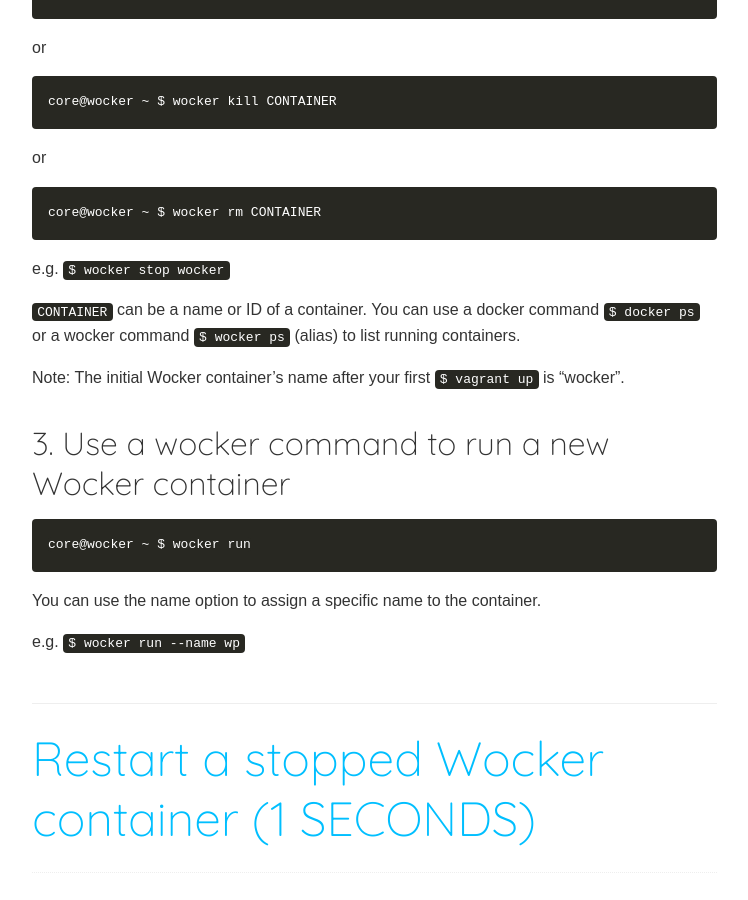
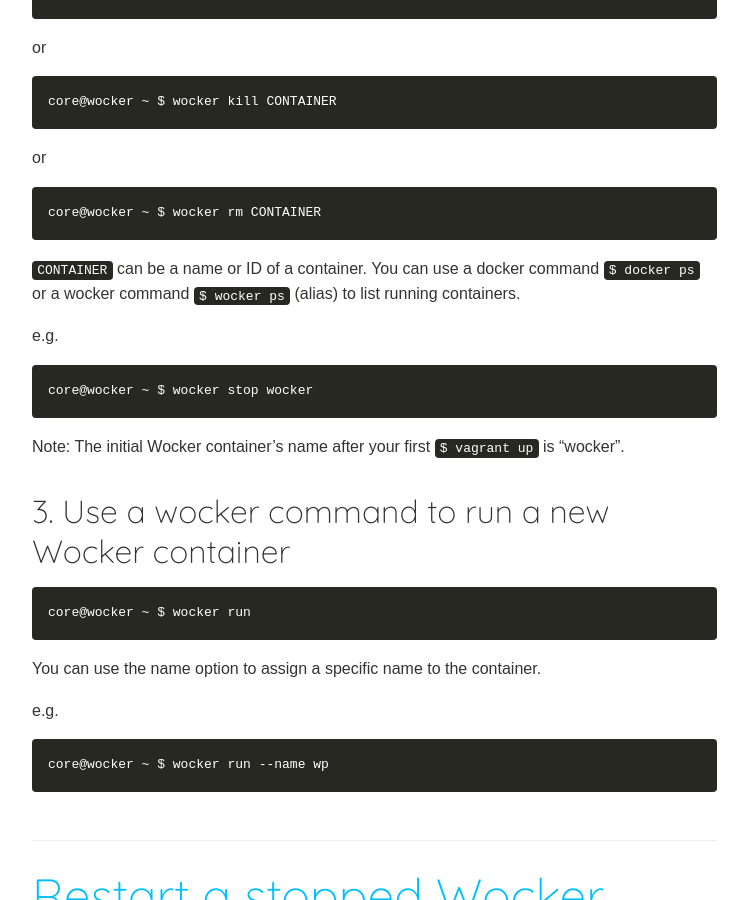
Before and after one commit to wckr/wckr.github.io, a Jekyll site: the page built from index.md, in a window 1280 px wide and 900 px high, scrolled down 2611 px. Shown: the whole window, without its empty margins (138-886 px from the left). Built offline with Jekyll 4.4.1, drawn with Linux system fonts in a browser that asks for light colours; nearby versions of some CDN libraries; some web fonts are replaced; Markdown is read by kramdown in place of the engine named in the settings; some of the changed text lies outside the part shown.

Commit message:
Update the contents

````diff
--- a/index.md
+++ b/index.md
@@ -110,9 +110,13 @@
 core@wocker ~ $ wocker rm CONTAINER
 ```
 
-e.g. `$ wocker stop wocker`
+`CONTAINER` can be a name or ID of a container. You can use a docker command `$ docker ps` or a wocker command `$ wocker ps` (alias) to list running containers.
 
-`CONTAINER` can be a name or ID of a container. You can use a docker command `$ docker ps` or a wocker command `$ wocker ps` (alias) to list running containers.
+e.g.
+
+```
+core@wocker ~ $ wocker stop wocker
+```
 
 __Note:__ The initial Wocker container's name after your first `$ vagrant up` is "wocker".
 
@@ -125,7 +129,11 @@
 
 You can use the name option to assign a specific name to the container.
 
-e.g. `$ wocker run --name wp`
+e.g.
+
+```
+core@wocker ~ $ wocker run --name wp
+```
 
 ## Restart a stopped Wocker container (1 SECONDS)
 
@@ -163,9 +171,13 @@
 core@wocker ~ $ wocker start CONTAINER
 ```
 
-e.g. `$ wocker start wocker`
+`CONTAINER` can be a name or ID of a container. You can use a docker command `$ docker ps -a` or a wocker command `$ wocker ps -a` (alias) to list all containers including stopped ones.
 
-`CONTAINER` can be a name or ID of a container. You can use a docker command `$ docker ps -a` or a wocker command `$ wocker ps -a` (alias) to list all containers including stopped ones.
+e.g.
+
+```
+core@wocker ~ $ wocker start wocker
+```
 
 ## Shutdown Wocker
 
````
